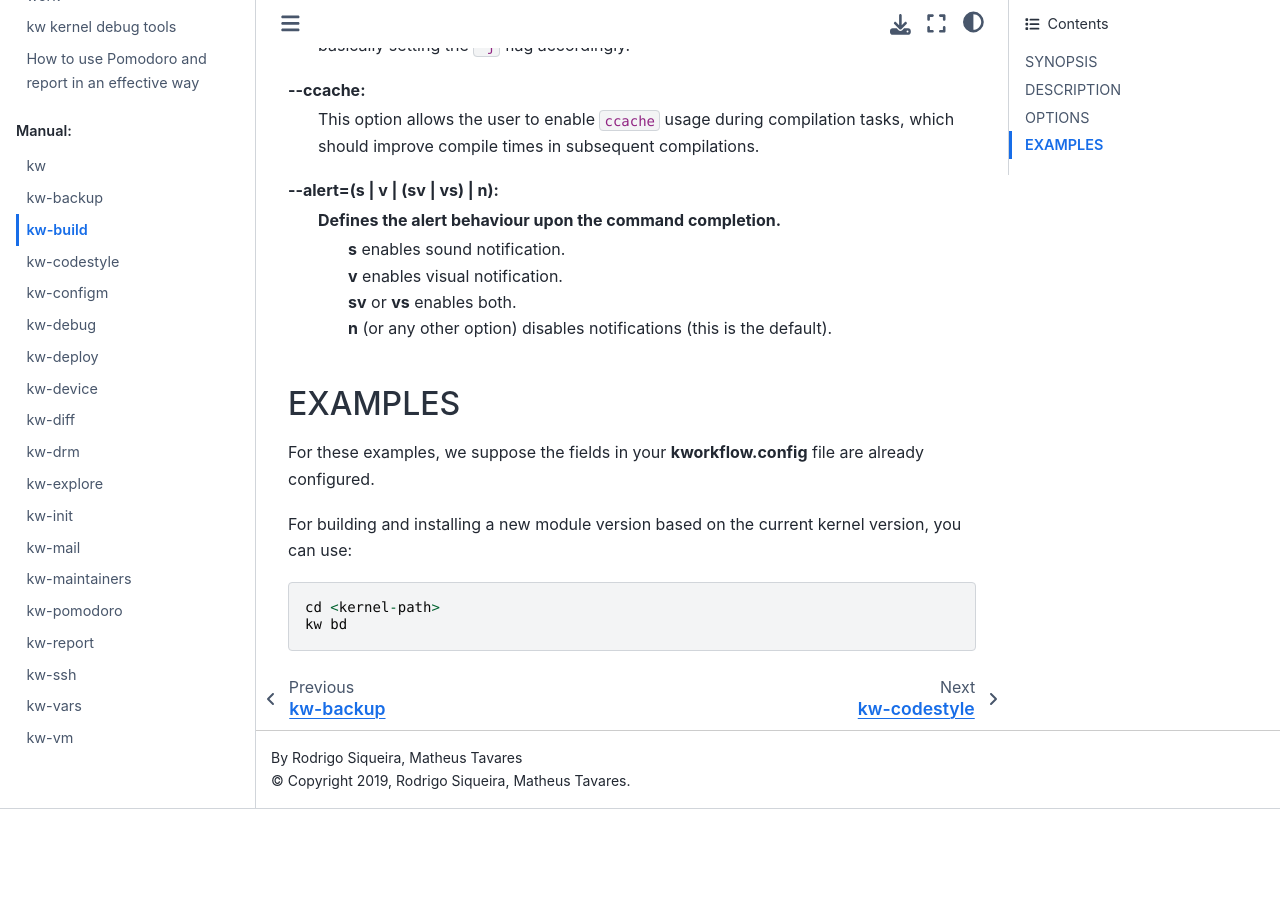
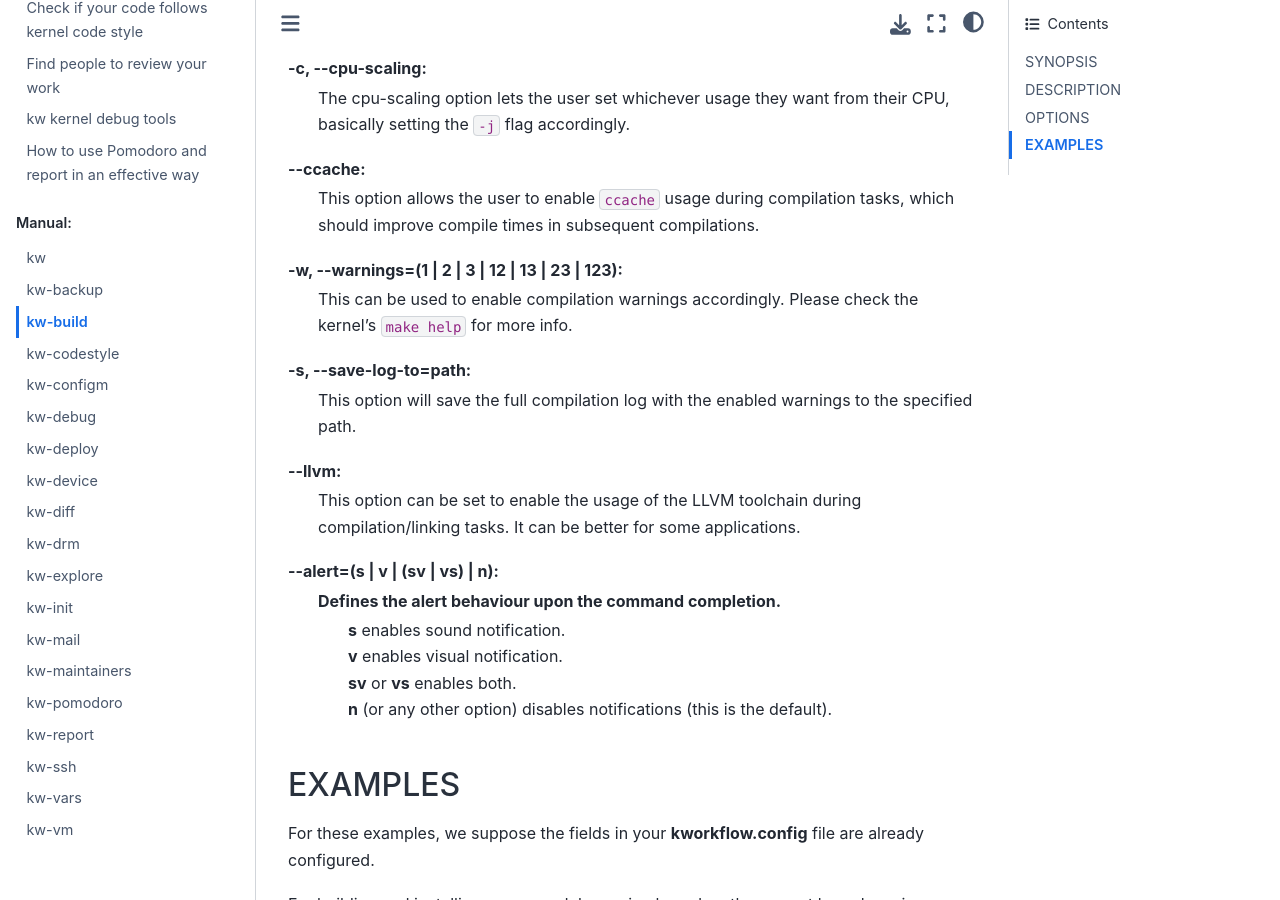
Before and after one commit to kworkflow/kworkflow, a Sphinx documentation site: the page built from documentation/man/features/build.rst, in a window 1280 px wide and 900 px high, scrolled down 1181 px. Built offline with Sphinx 7.4.7 and the Sphinx Book theme 1.1.4, drawn with Linux system fonts in a browser that asks for light colours; before the commit the page ends 1990 px from its top, so only the background shows below that; some of the changed text lies outside the part shown.

Commit message:
src: build: Add support for warnings, llvm compilation and output redirection
This adds three new flags to the build command, namely:
1. The '--llvm' flag, to allow usage of the llvm toolchain.
2. The '--warnings' flag, to allow the user to see compilation warnings.
3. The '--save-log-to' flag, to allow the user to save `make` output to
   the indicated file.

Signed-off-by: Isabella Basso <isabbasso@riseup.net>

```diff
--- a/documentation/man/features/build.rst
+++ b/documentation/man/features/build.rst
@@ -11,6 +11,9 @@ SYNOPSIS
 | *kw* (*b* | *build*) [(-d | \--doc)] [\--alert=(s | v | (sv | vs) | n)]
 | *kw* (*b* | *build*) [(-c | \--cpu-scaling)] <percentage> [\--alert=(s | v | (sv | vs) | n)]
 | *kw* (*b* | *build*) [\--ccache] [\--alert=(s | v | (sv | vs) | n)]
+| *kw* (*b* | *build*) [(-w | \--warnings)] [warning-levels] [\--alert=(s | v | (sv | vs) | n)]
+| *kw* (*b* | *build*) [(-s | \--save-log-to)] <path> [\--alert=(s | v | (sv | vs) | n)]
+| *kw* (*b* | *build*) [\--llvm] [\--alert=(s | v | (sv | vs) | n)]
 
 DESCRIPTION
 ===========
@@ -51,6 +54,18 @@ OPTIONS
   This option allows the user to enable ``ccache`` usage during compilation
   tasks, which should improve compile times in subsequent compilations.
 
+-w, \--warnings=(1 | 2 | 3 | 12 | 13 | 23 | 123):
+  This can be used to enable compilation warnings accordingly. Please check the
+  kernel's ``make help`` for more info.
+
+-s, \--save-log-to=path:
+  This option will save the full compilation log with the enabled warnings to
+  the specified path.
+
+\--llvm:
+  This option can be set to enable the usage of the LLVM toolchain during
+  compilation/linking tasks. It can be better for some applications.
+
 \--alert=(s | v | (sv | vs) | n):
   Defines the alert behaviour upon the command completion.
     | **s** enables sound notification.
```
Also changed, not shown: 6 other files.
